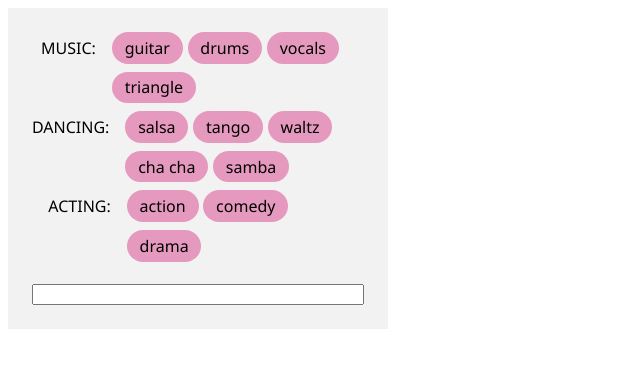
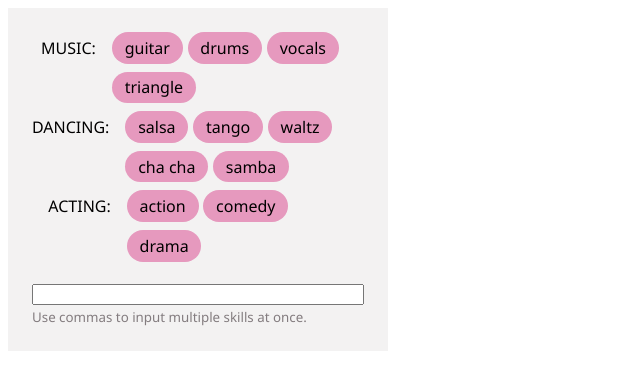
Before and after one commit to fpiskur/picker-finder, a plain HTML site: page index.html in a window 1280 px wide. Shown: the whole page, without its empty margins (0-640 px from the left). Drawn offline with Linux system fonts and the light colour scheme.

Commit message:
Added a message under the input, fixed a comment in script.js

```diff
--- a/index.html
+++ b/index.html
@@ -137,6 +137,7 @@
             <!-- End Results -->
         </div>
         <!-- End Toggle Wrapper -->
+        <small>Use commas to input multiple skills at once.</small>
     </div>
 
     <script type="text/javascript" src="script.js"></script>
--- a/script.js
+++ b/script.js
@@ -92,7 +92,7 @@ function populateResults() {
         actingSkillsList.removeChild(actingSkillsList.lastChild);
     }
 
-    // Create and append elements
+    // Create and append skills list (checkboxes)
     if (filteredSkillsList.music.length) {
         filteredSkillsList.music.forEach(skill => {
             let listItem = document.createElement('li');
--- a/style.css
+++ b/style.css
@@ -56,6 +56,10 @@ button {
 
 .input input {
     width: 100%;
+}
+
+small {
+    color: hsl(331, 3%, 50%);
 }
 
 .results {
```
